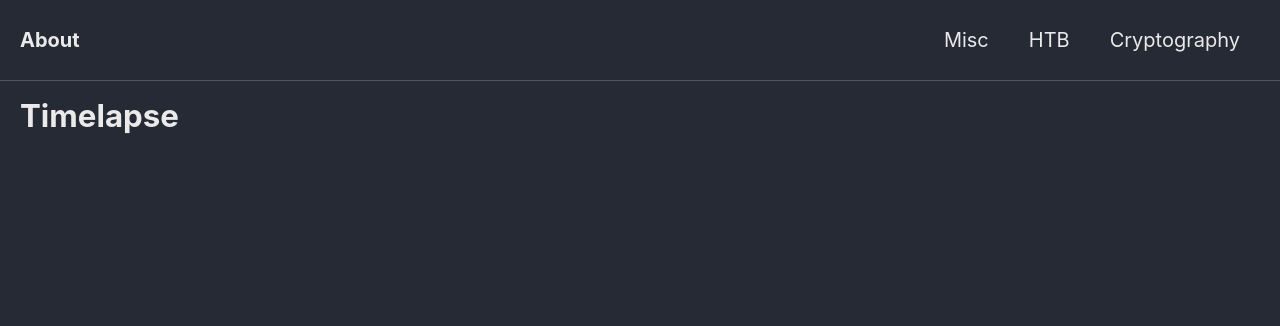
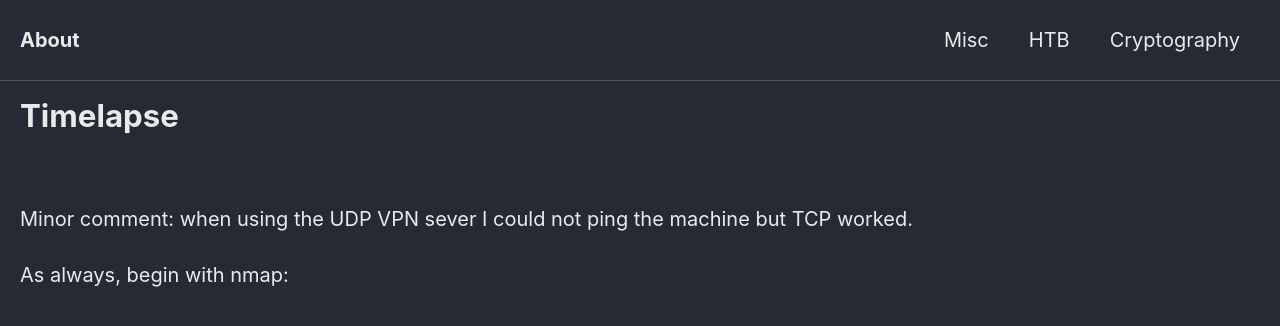
Before and after one commit to Connor-McCartney/Connor-McCartney.github.io, a Jekyll site: the page built from _pages/htb/timelapse.md, in a window 1280 px wide. Shown: the top 326 px of the page. Built offline with Jekyll 4.4.1, drawn with Linux system fonts in a browser that asks for light colours; cached includes are drawn as plain includes.

Commit message:
Update timelapse.md

```diff
--- a/_pages/htb/timelapse.md
+++ b/_pages/htb/timelapse.md
@@ -2,3 +2,9 @@
 permalink: /htb/timelapse
 title: Timelapse
 ---
+
+<br>
+
+Minor comment: when using the UDP VPN sever I could not ping the machine but TCP worked.
+
+As always, begin with nmap:
```
